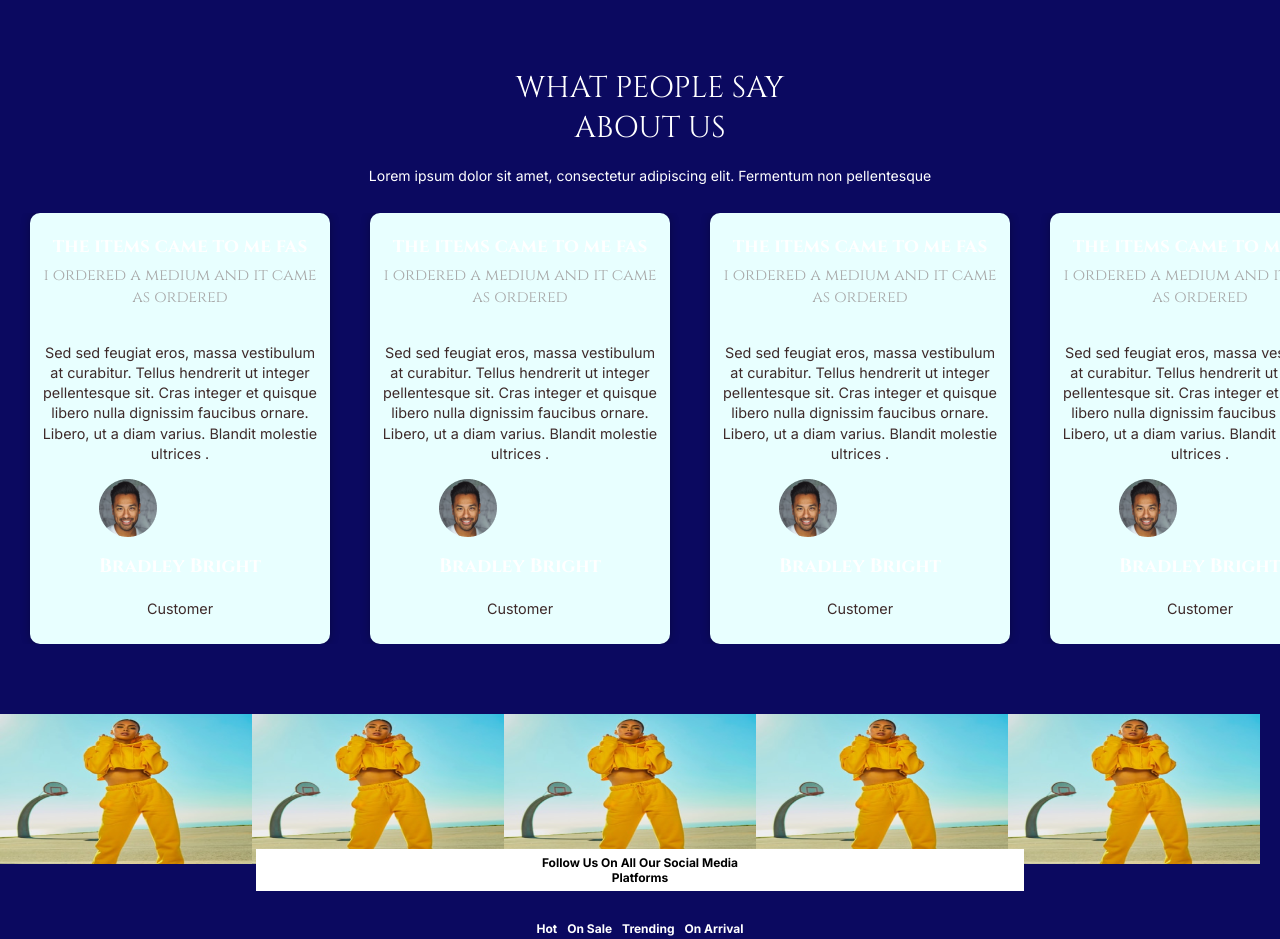
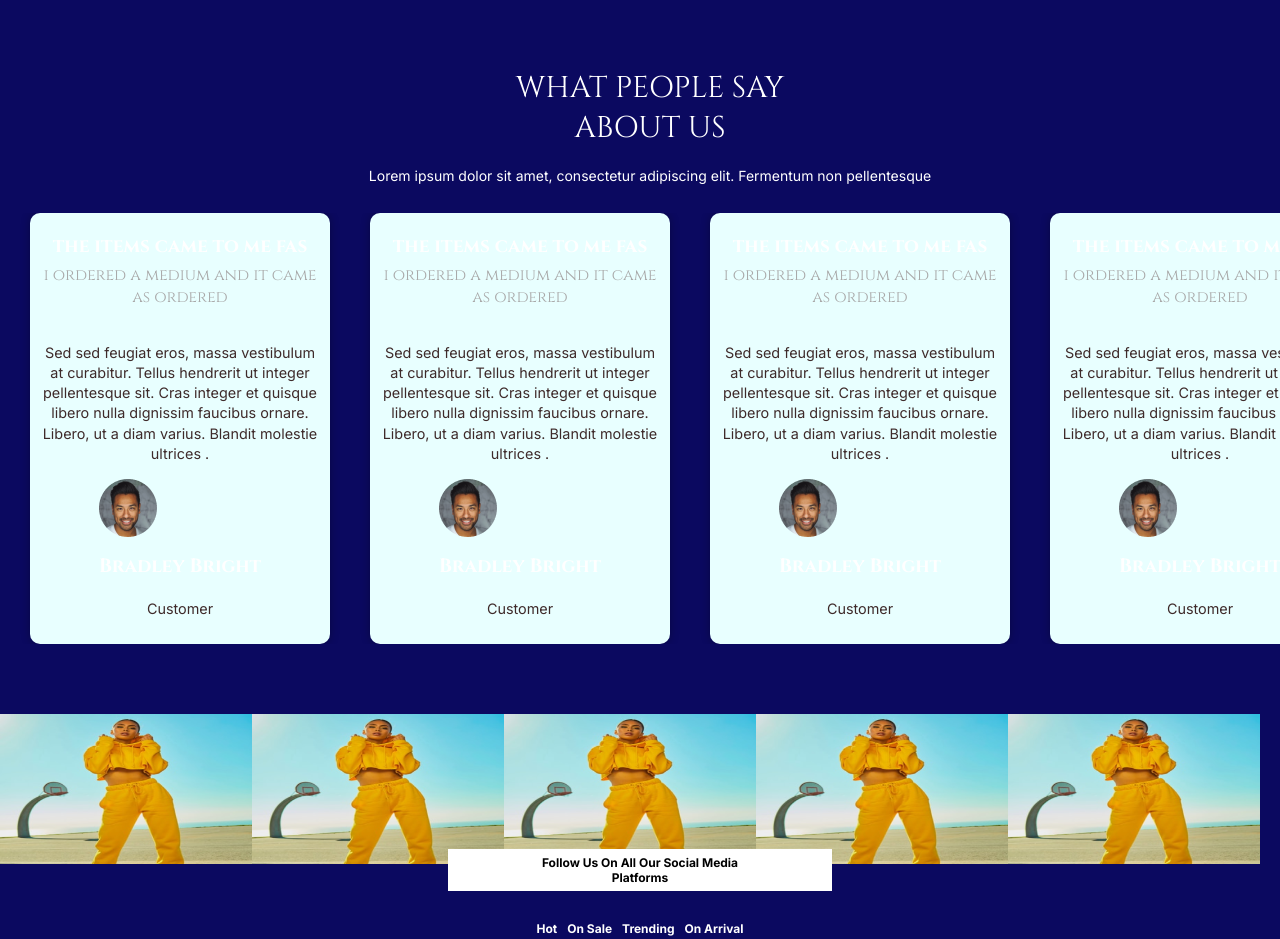
Before and after one commit to debbie459/Fashion, an Angular app: page / in a window 1280 px wide. Shown: the part 3834-4773 px from the top of the page. Built offline with nearby package versions, Linux system fonts and the light colour scheme; a web font is replaced by a local one.

Commit message:
responsiveness

```diff
--- a/src/app/home/footer/footer.component.css
+++ b/src/app/home/footer/footer.component.css
@@ -75,7 +75,7 @@ footer{
     }
 
     .follow-div{
-        width: 60%;
+        width: 30%;
         text-align: center;
     }
 
```
